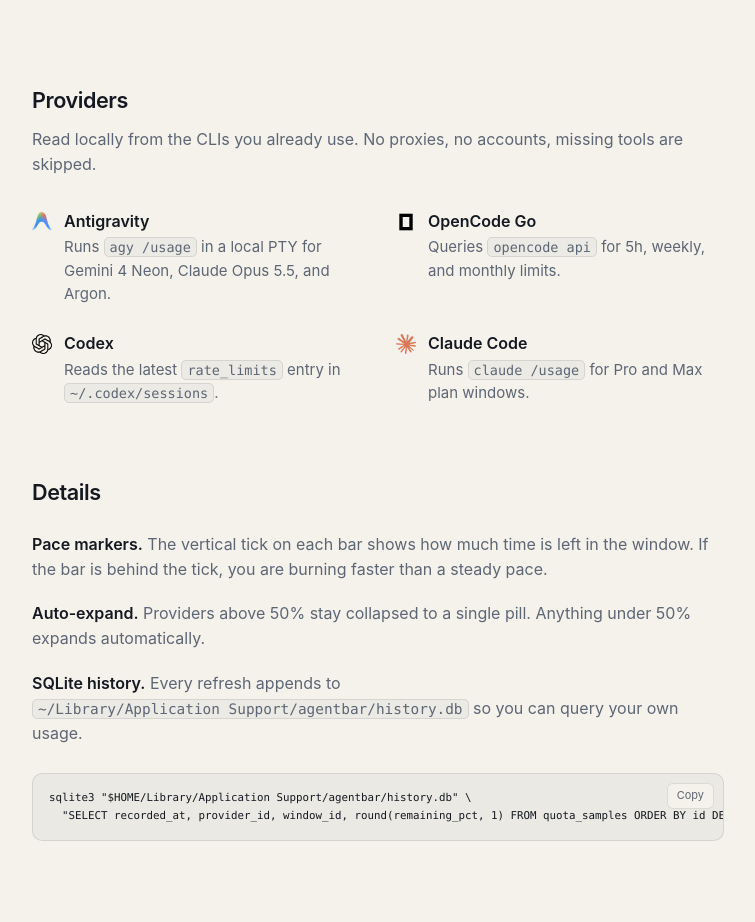
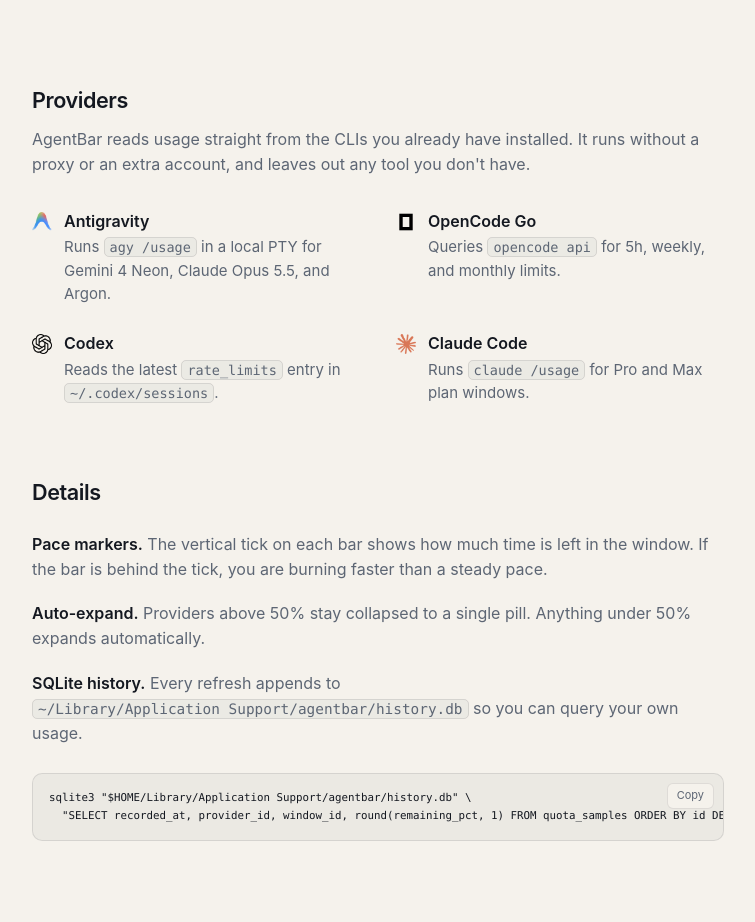
Before and after one commit to bitbonsai/agentbar, a plain HTML site: page docs/index.html in a window 1280 px wide. Shown: the part 920-1842 px from the top of the page, without its empty margins (262-1017 px from the left). Drawn offline with Linux system fonts and the light colour scheme.

Commit message:
Reword providers lead

```diff
--- a/docs/index.html
+++ b/docs/index.html
@@ -271,7 +271,7 @@
   <main class="details" id="details">
     <section class="block">
       <h2>Providers</h2>
-      <p class="block-lead">Read locally from the CLIs you already use. No proxies, no accounts, missing tools are skipped.</p>
+      <p class="block-lead">AgentBar reads usage straight from the CLIs you already have installed. It runs without a proxy or an extra account, and leaves out any tool you don't have.</p>
       <div class="providers-grid">
         <div class="prov">
           <img src="./icons/antigravity.png" alt="" width="20" height="20">
```
